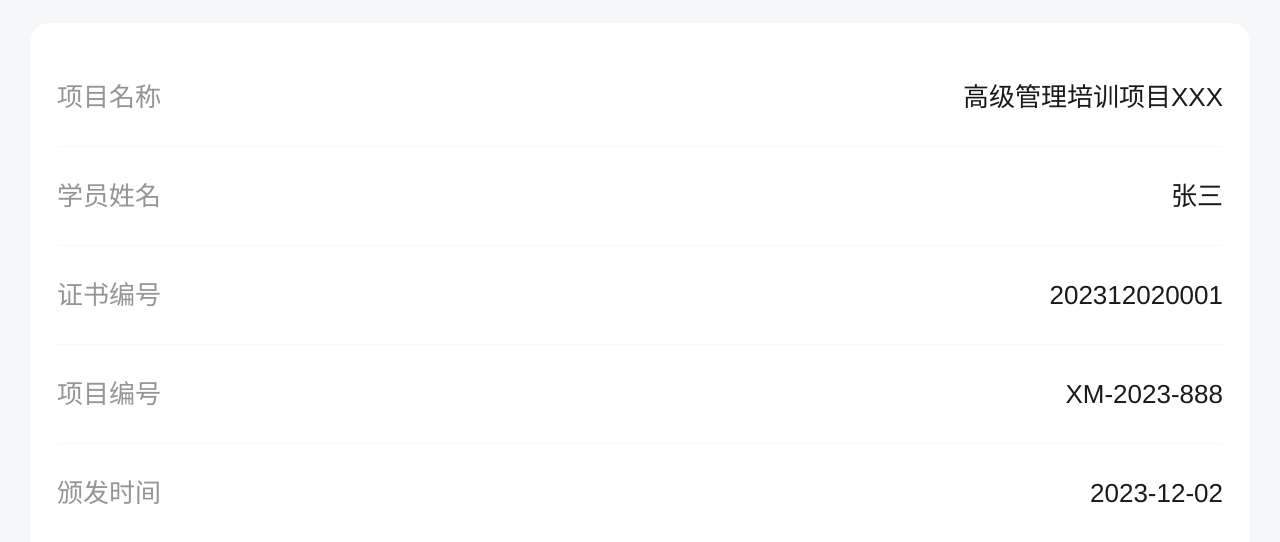
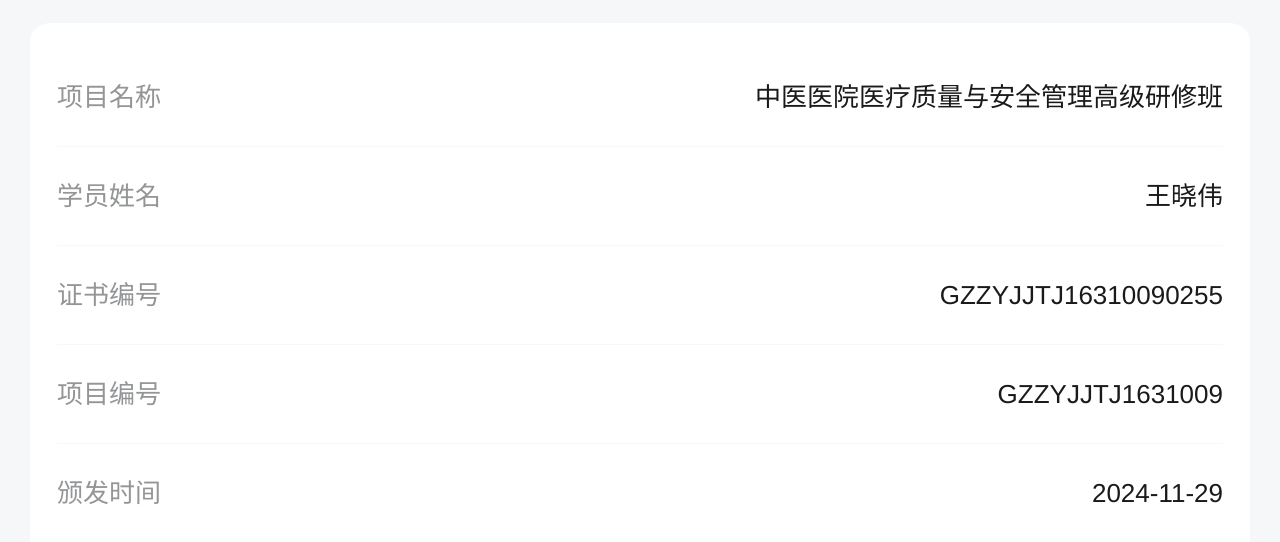
Before and after one commit to zyanmaster/centificate, a plain HTML site: page GZZYJJTJ16310090255.html in a window 1280 px wide. Drawn offline with nearby package versions, Linux system fonts and the light colour scheme.

Commit message:
Update and rename centificate1.html to GZZYJJTJ16310090255.html

```diff
--- a/centificate1.html
+++ b/GZZYJJTJ16310090255.html
@@ -40,27 +40,27 @@
 					<div class="competition-content-item">
 						<span class="competition-content-title">项目名称</span>
 						<!-- 修改下方文字 -->
-						<span class="competition-content-label" id="Title">高级管理培训项目XXX</span>
+						<span class="competition-content-label" id="Title">中医医院医疗质量与安全管理高级研修班</span>
 					</div>
 					<div class="competition-content-item">
 						<span class="competition-content-title">学员姓名</span>
 						<!-- 修改下方文字 -->
-						<span class="competition-content-label" id="certificate-name">张三</span>
+						<span class="competition-content-label" id="certificate-name">王晓伟</span>
 					</div>
 					<div class="competition-content-item">
 						<span class="competition-content-title">证书编号</span>
 						<!-- 修改下方文字 -->
-						<span class="competition-content-label" id="certificateID">202312020001</span>
+						<span class="competition-content-label" id="certificateID">GZZYJJTJ16310090255</span>
 					</div>
 					<div class="competition-content-item">
 						<span class="competition-content-title">项目编号</span>
 						<!-- 修改下方文字 -->
-						<span class="competition-content-label" id="Projectno">XM-2023-888</span>
+						<span class="competition-content-label" id="Projectno">GZZYJJTJ1631009</span>
 					</div>
 					<div class="competition-content-item">
 						<span class="competition-content-title">颁发时间</span>
 						<!-- 修改下方文字 -->
-						<span class="competition-content-label" id="time">2023-12-02</span>
+						<span class="competition-content-label" id="time">2024-11-29</span>
 					</div>
 				</div>
 			</div>
```
